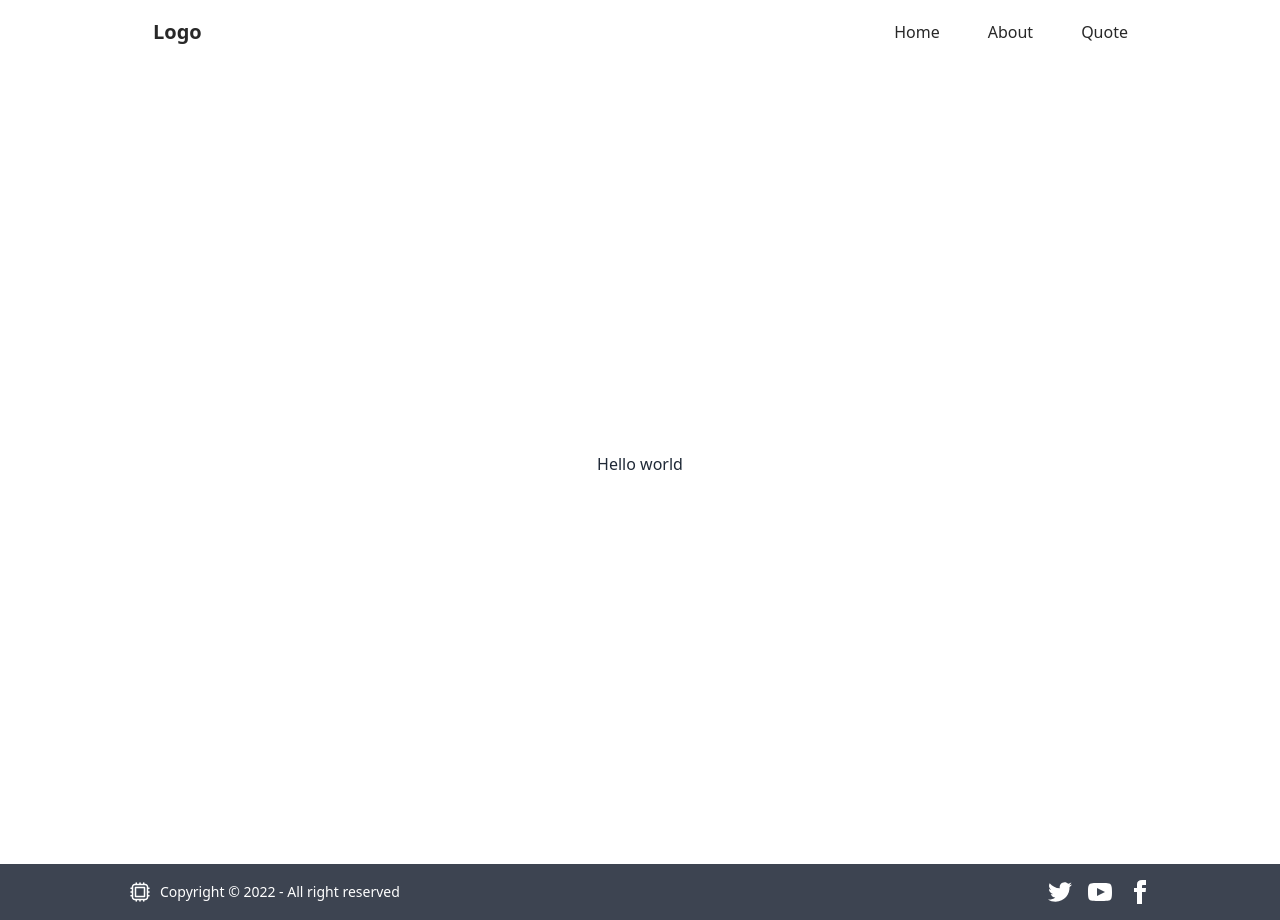
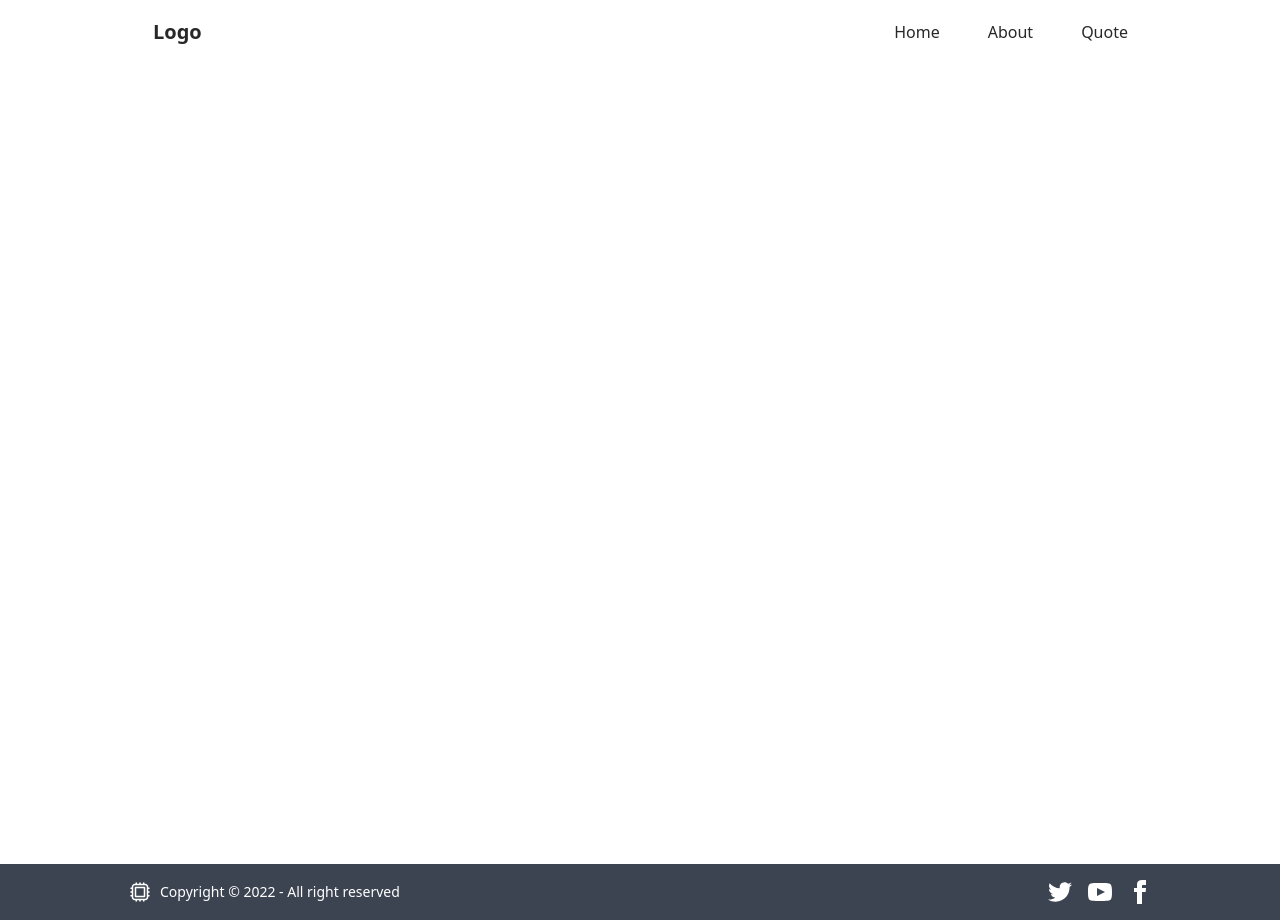
Before and after one commit to yilmazcabuk/netflix-redesign, a Next.js app: page / in a window 1280 px wide. Built offline with nearby package versions, Linux system fonts and the light colour scheme; no server answers.

Commit message:
feat: add test cases for the app and update page component
Add test cases for the app to improve coverage and catch any
regressions. Update the page component to reflect recent changes.

```diff
--- a/app/page.tsx
+++ b/app/page.tsx
@@ -1,7 +1,5 @@
 export default function Home() {
   return (
-    <div className="flex min-h-screen flex-col items-center justify-center py-2">
-      Hello world
-    </div>
+    <div className="flex min-h-screen flex-col items-center justify-center py-2" />
   );
 }
```
Also changed, not shown: 1 other file (tests, documents, lock files or other folders).
